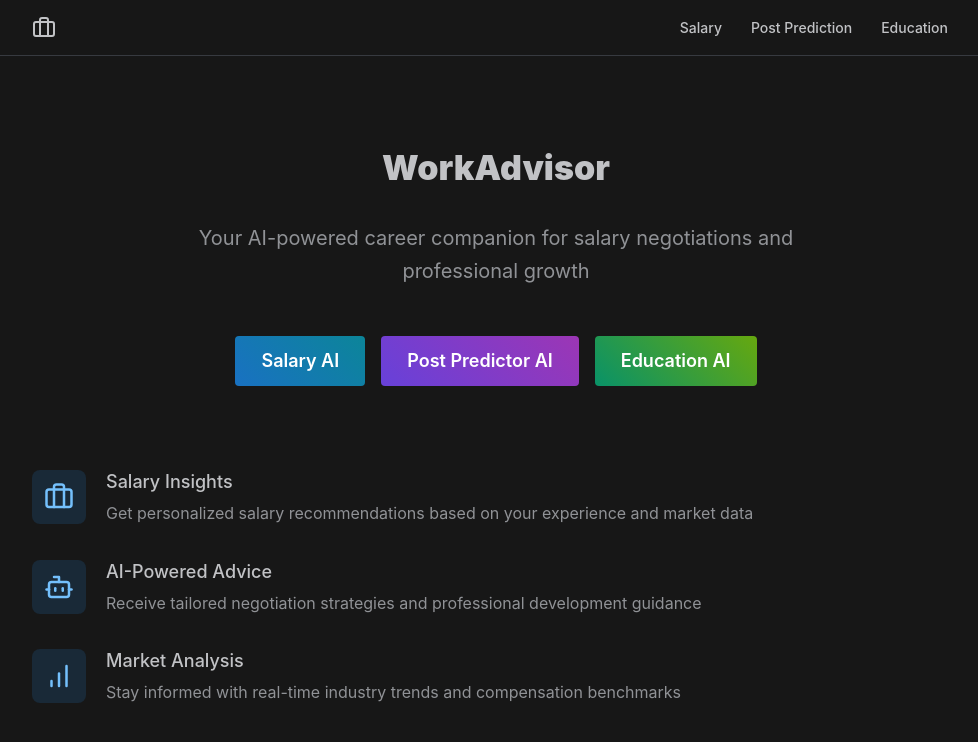
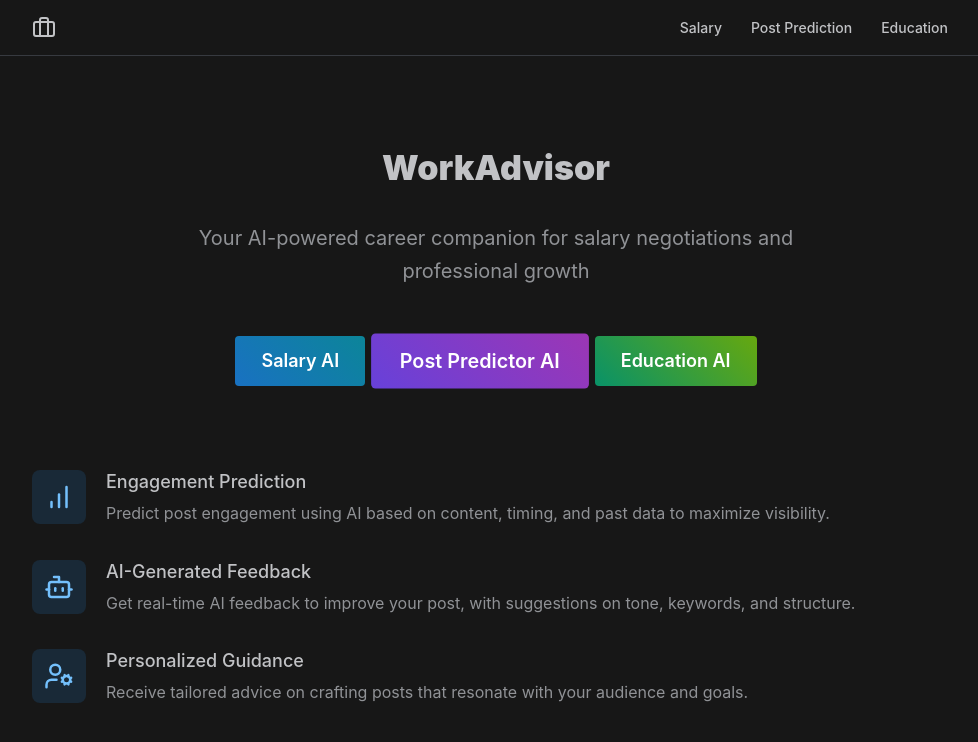
Before and after one commit to misterworker/workAdvisor, a Next.js app: page / in a window 1280 px wide. Shown: the top 742 px of the page, without its empty margins (144-1122 px from the left). Built offline with nearby package versions, Linux system fonts and the light colour scheme.

Commit message:
Add features for education and post prediction. Button enlargement & auto transitioning features

```diff
--- a/src/app/globals.css
+++ b/src/app/globals.css
@@ -83,6 +83,7 @@ textarea::placeholder {
   color: #888; /* More visible placeholder text */
 }
 
+/* Default button style */
 button {
   padding: 1rem;
   background-color: #0070f3;
@@ -91,11 +92,18 @@ button {
   border-radius: 8px;
   font-size: 1rem;
   cursor: pointer;
-  transition: background-color 0.3s ease;
+  transition: transform 0.3s ease-in-out; /* Smooth transition for both enlarge and shrink */
 }
 
+/* Hover effect to change background color */
 button:hover {
   background-color: #005bb5;
+}
+
+/* Scaling effect for buttons that are active (currently corresponding to the section) */
+.button-scale {
+  transform: scale(1.1); /* Enlarges the button by 10% */
+  transition: transform 0.3s ease-in-out; /* Smooth transition when scaling up and down */
 }
 
 /* Prediction result box */
--- a/src/app/page.tsx
+++ b/src/app/page.tsx
@@ -1,16 +1,103 @@
+'use client';
+
 import { Container, Title, Text, Button, Group, Stack, ThemeIcon } from '@mantine/core';
-import { Briefcase, Bot, BarChart } from 'lucide-react';
+import { Briefcase, Bot, BarChart, FileText, UserCog, School } from 'lucide-react';
 import Link from 'next/link';
+import { useState, useEffect } from 'react';
 
 export default function Home() {
+  const [lastHoveredButton, setLastHoveredButton] = useState<"salary" | "postPrediction" | "education">("salary");
+  const [isHovered, setIsHovered] = useState(false);
+  const [autoTransition, setAutoTransition] = useState(true);
+
+  const featureData = {
+    salary: [
+      {
+        icon: <Briefcase size={30} />,
+        title: 'Salary Insights',
+        description: 'Get personalized salary recommendations based on your experience and market data.',
+      },
+      {
+        icon: <Bot size={30} />,
+        title: 'AI-Powered Advice',
+        description: 'Receive tailored negotiation strategies and professional development guidance.',
+      },
+      {
+        icon: <BarChart size={30} />,
+        title: 'Market Analysis',
+        description: 'Stay informed with real-time industry trends and compensation benchmarks.',
+      },
+    ],
+    postPrediction: [
+      {
+        icon: <BarChart size={30} />,
+        title: 'Engagement Prediction',
+        description: 'Predict post engagement using AI based on content, timing, and past data to maximize visibility.',
+      },
+      {
+        icon: <Bot size={30} />,
+        title: 'AI-Generated Feedback',
+        description: 'Get real-time AI feedback to improve your post, with suggestions on tone, keywords, and structure.',
+      },
+      {
+        icon: <UserCog size={30} />,
+        title: 'Personalized Guidance',
+        description: 'Receive tailored advice on crafting posts that resonate with your audience and goals.',
+      },
+    ],
+    education: [
+      {
+        icon: <School size={30} />,
+        title: 'Educational Equity',
+        description: 'Identify and address educational disparities through data-driven insights.',
+      },
+      {
+        icon: <BarChart size={30} />,
+        title: 'Predictive Modeling',
+        description: 'Analyze education trends and flag regions needing intervention.',
+      },
+      {
+        icon: <FileText size={30} />,
+        title: 'Policy Recommendations',
+        description: 'Generate actionable insights to promote equal learning opportunities.',
+      },
+    ],
+  };
+
+  useEffect(() => {
+    if (!isHovered && autoTransition) {
+      const intervalId = setInterval(() => {
+        setLastHoveredButton((prev: "salary" | "postPrediction" | "education") => {
+          if (prev === "salary") return "postPrediction";
+          if (prev === "postPrediction") return "education";
+          return "salary";
+        });
+      }, 3750);
+
+      return () => clearInterval(intervalId);
+    }
+  }, [autoTransition, isHovered]);
+
+  const getButtonClass = (button: string) => {
+    return button === lastHoveredButton ? 'button-scale' : '';
+  };
+
+  const handleMouseEnter = (section: "salary" | "postPrediction" | "education") => {
+    setLastHoveredButton(section);
+    setIsHovered(true);
+    setAutoTransition(false);
+  };
+
+  const handleMouseLeave = () => {
+    setIsHovered(false);
+    setAutoTransition(true);
+  };
+
   return (
     <Container size="lg" py={{ base: 'xl', md: '6rem' }}>
       {/* Hero Section */}
       <Stack ta="center" gap="xl" mb={50}>
-        <Title
-          size="h1"
-          fw={900}
-        >
+        <Title size="h1" fw={900}>
           WorkAdvisor
         </Title>
         <Text size="xl" maw={600} mx="auto" c="dimmed">
@@ -23,6 +110,9 @@ export default function Home() {
             size="lg"
             variant="gradient"
             gradient={{ from: 'blue', to: 'cyan' }}
+            onMouseEnter={() => handleMouseEnter('salary')}
+            onMouseLeave={handleMouseLeave}
+            className={getButtonClass('salary')}
           >
             Salary AI
           </Button>
@@ -32,6 +122,9 @@ export default function Home() {
             size="lg"
             variant="gradient"
             gradient={{ from: 'violet', to: 'grape', deg: 45 }}
+            onMouseEnter={() => handleMouseEnter('postPrediction')}
+            onMouseLeave={handleMouseLeave}
+            className={getButtonClass('postPrediction')}
           >
             Post Predictor AI
           </Button>
@@ -41,6 +134,9 @@ export default function Home() {
             size="lg"
             variant="gradient"
             gradient={{ from: 'teal', to: 'lime', deg: 45 }}
+            onMouseEnter={() => handleMouseEnter('education')}
+            onMouseLeave={handleMouseLeave}
+            className={getButtonClass('education')}
           >
             Education AI
           </Button>
@@ -50,47 +146,22 @@ export default function Home() {
       {/* Features Section */}
       <Container size="md" py="xl">
         <Stack gap="xl">
-          <Group gap="lg" justify="center">
+          {/* Map the features based on the last hovered button */}
+          {featureData[lastHoveredButton].map((feature, index) => (
+            <Group key={index} gap="lg" justify="center">
               <ThemeIcon size={54} radius="md" variant="light">
-              <Briefcase size={30} />
+                {feature.icon}
               </ThemeIcon>
               <Stack gap={0} style={{ flex: 1 }}>
                 <Text size="lg" fw={500} mb={4}>
-                Salary Insights
+                  {feature.title}
                 </Text>
                 <Text c="dimmed">
-                Get personalized salary recommendations based on your experience and market data
+                  {feature.description}
                 </Text>
               </Stack>
             </Group>
-
-          <Group gap="lg" justify="center">
-            <ThemeIcon size={54} radius="md" variant="light">
-              <Bot size={30} />
-            </ThemeIcon>
-            <Stack gap={0} style={{ flex: 1 }}>
-              <Text size="lg" fw={500} mb={4}>
-                AI-Powered Advice
-              </Text>
-              <Text c="dimmed">
-                Receive tailored negotiation strategies and professional development guidance
-              </Text>
-            </Stack>
-          </Group>
-
-          <Group gap="lg" justify="center">
-            <ThemeIcon size={54} radius="md" variant="light">
-              <BarChart size={30} />
-            </ThemeIcon>
-            <Stack gap={0} style={{ flex: 1 }}>
-              <Text size="lg" fw={500} mb={4}>
-                Market Analysis
-              </Text>
-              <Text c="dimmed">
-                Stay informed with real-time industry trends and compensation benchmarks
-              </Text>
-            </Stack>
-          </Group>
+          ))}
         </Stack>
       </Container>
     </Container>
```
Lines whose indentation alone changed are shown as unchanged.
